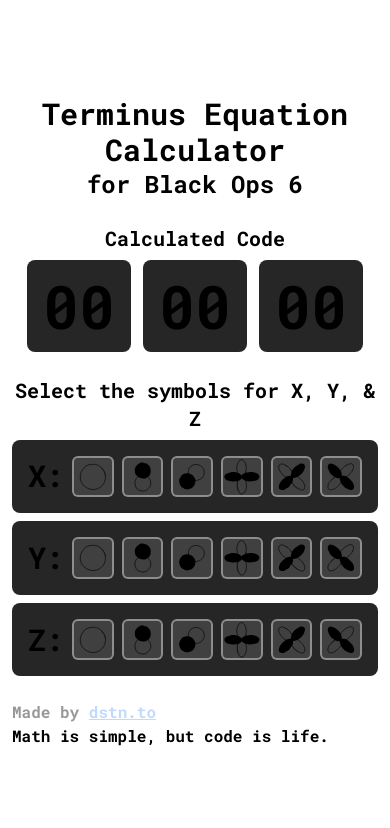
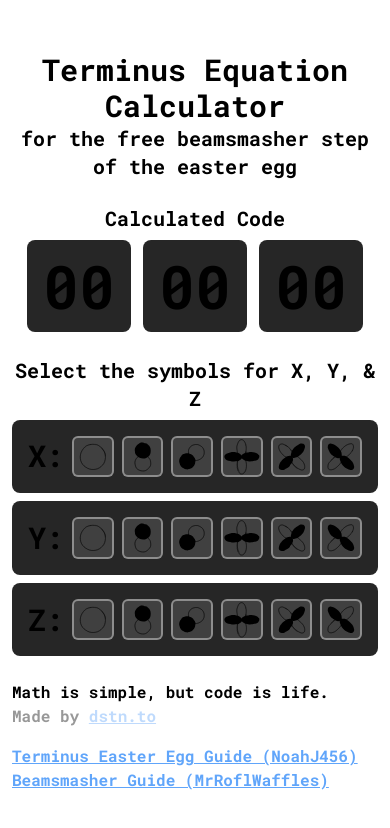
Before and after one commit to dustinrouillard/terminus-solver, a Next.js app: page / in a window 390 px wide. Shown: the top 828 px of the page. Built offline with nearby package versions, Linux system fonts and the light colour scheme; a web font is replaced by a local one.

Commit message:
Adding guide links and better formatting on mobile, plus better subtitle

```diff
--- a/src/components/meta.tsx
+++ b/src/components/meta.tsx
@@ -9,6 +9,17 @@
       <meta name="twitter:creator" content="@dustinrouillard" />
       <meta name="twitter:site" content="@dustinrouillard" />
       <meta
+        property="og:image"
+        content="https://terminus.dstn.to/beamsmasher.png"
+      />
+      <meta property="og:image:width" content="1200" />
+      <meta property="og:image:height" content="315" />
+      <meta name="twitter:card" content="summary_large_image" />
+      <meta
+        name="twitter:image"
+        content="https://terminus.dstn.to/beamsmasher.png"
+      />
+      <meta
         name="keywords"
         content="Terminus, Calculator, Black Ops, Call of Duty, Easter Egg, Beamsmasher"
       />
--- a/src/pages/index.tsx
+++ b/src/pages/index.tsx
@@ -65,7 +65,9 @@
           <h1 className="font-bold text-3xl text-center">
             Terminus Equation Calculator
           </h1>
-          <h2 className="text-2xl text-center">for Black Ops 6</h2>
+          <h2 className="text-xl text-center">
+            for the free beamsmasher step of the easter egg
+          </h2>
         </div>
 
         <div className="flex flex-col justify-center space-y-2">
@@ -100,7 +102,7 @@
               <p className="font-bold text-3xl">{value}:</p>
               {symbols.map((symbol, index) => (
                 <symbol.component
-                  className={`transition-all bg-neutral-700 rounded-md cursor-pointer hover:brightness-75 ${selections[codeIndex] == index ? "box-border border-2 border-green-500 brightness-75" : "border-2 border-white/40"}`}
+                  className={`transition-all bg-neutral-700 rounded-md cursor-pointer hover:brightness-75 ${selections[codeIndex] == index ? "box-border border-4 border-green-500 brightness-75" : "border-2 border-white/40"}`}
                   onClick={() => {
                     setSelection(codeIndex, index);
                   }}
@@ -110,19 +112,37 @@
           ))}
         </div>
 
-        <div className="flex flex-col justify-center">
-          <p className="opacity-40">
-            Made by{" "}
+        <div className="flex flex-col md:flex-row justify-between space-y-4 md:space-y-0">
+          <div className="flex flex-col md:text-left">
+            <p>Math is simple, but code is life.</p>
+
+            <p className="opacity-40">
+              Made by{" "}
+              <Link
+                href="https://dstn.to"
+                target="_blank"
+                className="underline text-blue-400"
+              >
+                dstn.to
+              </Link>
+            </p>
+          </div>
+          <div className="flex flex-col md:text-right">
             <Link
-              href="https://dstn.to"
+              href="https://dstn.to/VqvH5B0a"
               target="_blank"
               className="underline text-blue-400"
             >
-              dstn.to
+              Terminus Easter Egg Guide (NoahJ456)
             </Link>
-          </p>
-
-          <p>Math is simple, but code is life.</p>
+            <Link
+              href="https://dstn.to/ur1zBgZw"
+              target="_blank"
+              className="underline text-blue-400"
+            >
+              Beamsmasher Guide (MrRoflWaffles)
+            </Link>
+          </div>
         </div>
       </div>
     </Layout>
```
Also changed, not shown: public/beamsmasher.png (added).
